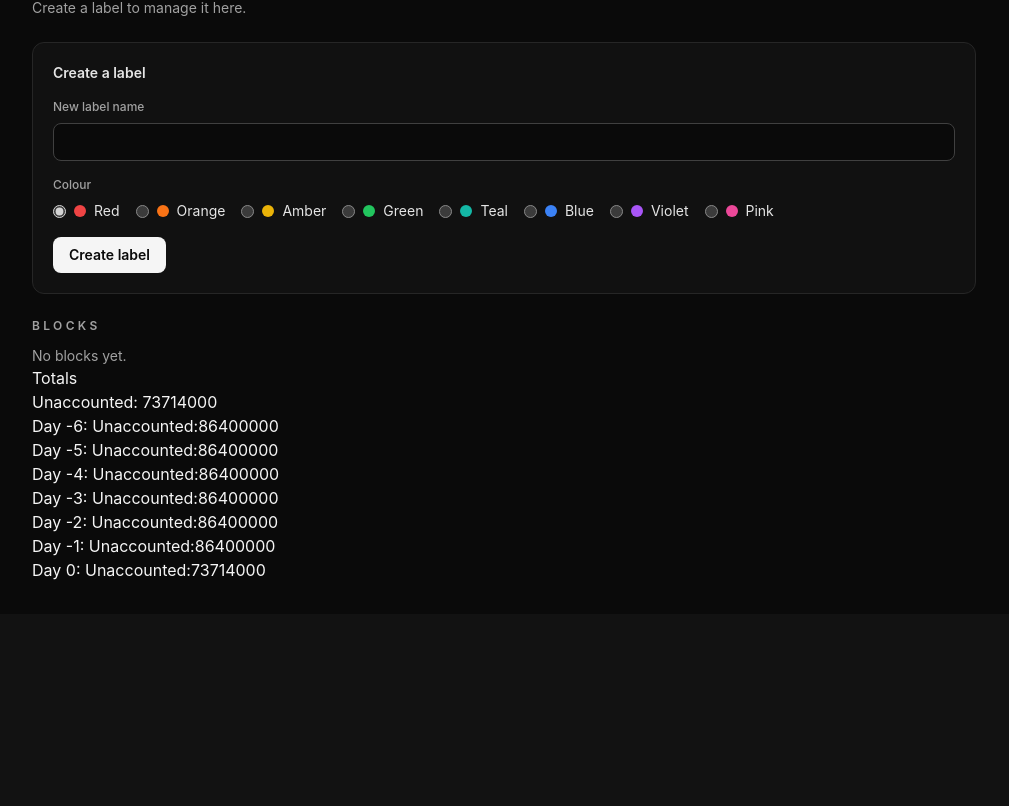
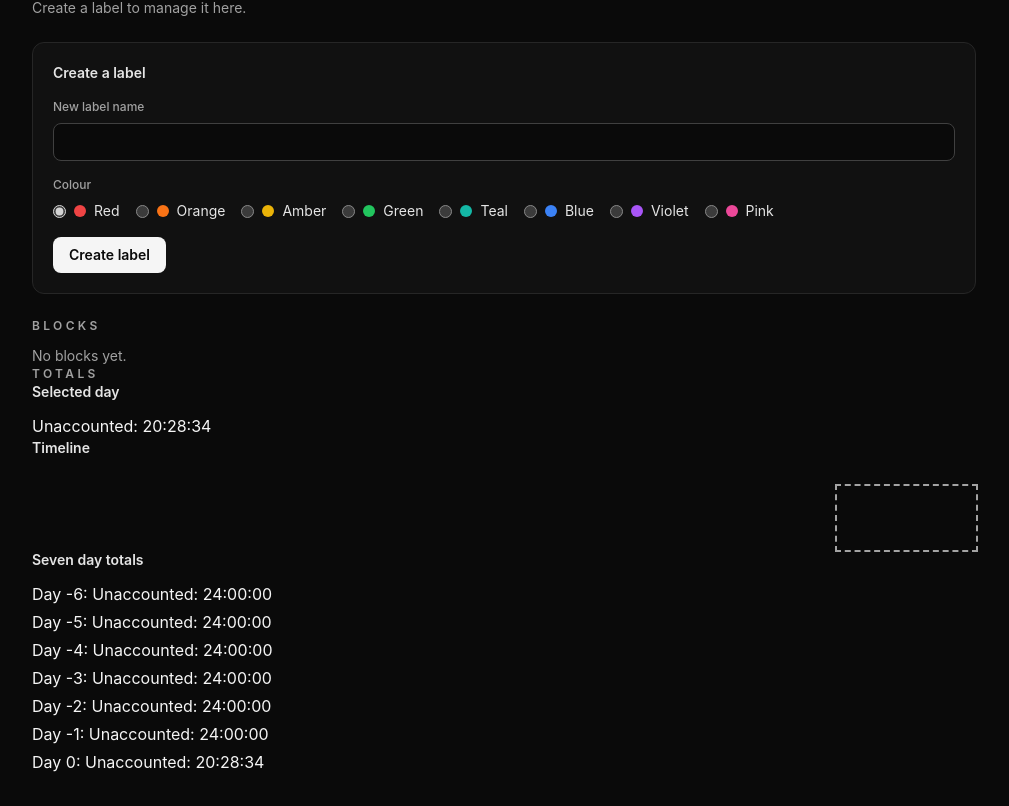
Before and after one commit to haikalbintang/24h, a React (Vite) app: page / in a window 1280 px wide. Shown: the part 552-1358 px from the top of the page, without its empty margins (136-1145 px from the left). Before the commit the page ends 1166 px from the top, so only its background shows below. Built offline with nearby package versions, Linux system fonts and the light colour scheme.

Commit message:
Add the Totals and timeline sections for issue #7

```diff
--- a/src/TotalsSection.tsx
+++ b/src/TotalsSection.tsx
@@ -1,95 +1,110 @@
-import { DAY_MS } from "./day";
-import { getLabelColour } from "./labels";
-import type { LabelId } from "./labels";
-import type { Block } from "./blocks";
+import { DAY_MS, formatClock } from './day'
+import { getLabelColour } from './labels'
+import type { Block } from './blocks'
+import type { Label, LabelId } from './labels'
 import {
   labelTotalsForDay,
   sevenDayTotals,
   timelineSegmentsForDay,
   unaccountedMsForDay,
-} from "./totals";
+  type DayTotals,
+} from './totals'
 
 export interface TotalsSectionProps {
-  labels: { id: LabelId; name: string; colourId: string }[];
-  blocks: Block[];
-  anchor: number;
-  now: number;
-  dayStart: number;
-  dayEnd: number;
+  labels: Label[]
+  blocks: Block[]
+  anchor: number
+  now: number
+  dayStart: number
+  dayEnd: number
 }
 
 export default function TotalsSection(props: TotalsSectionProps) {
-  const totals = labelTotalsForDay(
-    props.blocks,
-    props.dayStart,
-    props.dayEnd,
-    props.now
-  );
-  const unaccounted = unaccountedMsForDay(
-    props.blocks,
-    props.dayStart,
-    props.dayEnd,
-    props.now
-  );
-  const segments = timelineSegmentsForDay(
-    props.blocks,
-    props.dayStart,
-    props.dayEnd,
-    props.now
-  );
-  const selectedDayIndex = Math.round((props.dayStart - props.anchor) / DAY_MS);
-  const seven = sevenDayTotals(
-    props.blocks,
-    props.anchor,
-    selectedDayIndex,
-    props.now
-  );
-  const colourFor = (id: LabelId) =>
-    getLabelColour(props.labels.find((l) => l.id === id)?.colourId as any)
-      .value;
-  const futureStart = Math.min(props.now, props.dayEnd);
+  const totals = labelTotalsForDay(props.blocks, props.dayStart, props.dayEnd, props.now)
+  const unaccounted = unaccountedMsForDay(props.blocks, props.dayStart, props.dayEnd, props.now)
+  const segments = timelineSegmentsForDay(props.blocks, props.dayStart, props.dayEnd, props.now)
+  const selectedDayIndex = Math.round((props.dayStart - props.anchor) / DAY_MS)
+  const seven = sevenDayTotals(props.blocks, props.anchor, selectedDayIndex, props.now)
+  const futureStart = Math.min(props.now, props.dayEnd)
+  const future = futureStart < props.dayEnd
+
+  const labelName = (labelId: LabelId) =>
+    props.labels.find((label) => label.id === labelId)?.name ?? labelId
+
+  const daySummary = (day: DayTotals) => {
+    const parts = Array.from(day.totals.entries()).map(
+      ([labelId, ms]) => `${labelName(labelId)}: ${formatClock(ms)}`,
+    )
+
+    parts.push(`Unaccounted: ${formatClock(day.unaccounted)}`)
+
+    return `Day ${day.dayIndex}: ${parts.join(' ')}`
+  }
+
   return (
     <section aria-label="Totals">
-      <h2>Totals</h2>
-      <ul role="list" aria-label="Totals">
-        {props.labels.map((l) => (
-          <li key={l.id}>
-            {l.name}: {totals.get(l.id) ?? 0}
+      <h2 className="text-xs font-semibold tracking-[0.28em] text-neutral-400 uppercase">
+        Totals
+      </h2>
+
+      <div className="grid gap-3">
+        <h3 className="text-sm font-semibold text-neutral-200">Selected day</h3>
+        <ul aria-label="Selected day totals" className="grid gap-1">
+          {props.labels.map((label) => (
+            <li key={label.id}>
+              {label.name}: {formatClock(totals.get(label.id) ?? 0)}
             </li>
           ))}
-        <li>Unaccounted: {unaccounted}</li>
+          <li>Unaccounted: {formatClock(unaccounted)}</li>
         </ul>
-      <div role="list" aria-label="Timeline">
-        {segments.map((s, i) => (
-          <span
-            key={i}
-            data-label={s.labelId}
+      </div>
+
+      <div className="grid gap-3">
+        <h3 className="text-sm font-semibold text-neutral-200">Timeline</h3>
+        <ul aria-label="Timeline" className="relative mt-4 h-16 w-full">
+          {segments.map((segment) => {
+            const label = segment.labelId
+              ? props.labels.find((candidate) => candidate.id === segment.labelId)
+              : undefined
+            const left = ((segment.start - props.dayStart) / DAY_MS) * 100
+            const width = ((segment.end - segment.start) / DAY_MS) * 100
+
+            return (
+              <li
+                key={`${segment.labelId}-${segment.start}`}
+                data-label={segment.labelId ?? undefined}
+                className="absolute top-0 h-full"
                 style={{
-              backgroundColor: s.labelId ? colourFor(s.labelId) : undefined,
-              width: `${((s.end - s.start) / (props.dayEnd - props.dayStart)) * 100}%`,
+                  left: `${left}%`,
+                  width: `${width}%`,
+                  backgroundColor: label ? getLabelColour(label.colourId).value : undefined,
                 }}
               />
-        ))}
-        {futureStart < props.dayEnd && (
-          <span
+            )
+          })}
+          {future ? (
+            <li
               data-future="true"
+              className="absolute top-0 h-full"
               style={{
-              width: `${((props.dayEnd - futureStart) / (props.dayEnd - props.dayStart)) * 100}%`,
+                left: `${((futureStart - props.dayStart) / DAY_MS) * 100}%`,
+                width: `${((props.dayEnd - futureStart) / DAY_MS) * 100}%`,
+                backgroundColor: 'transparent',
+                outline: '2px dashed #a3a3a3',
               }}
             />
-        )}
+          ) : null}
+        </ul>
       </div>
-      <ul role="list" aria-label="Seven-day totals">
-        {seven.map((d) => (
-          <li key={d.dayIndex}>
-            Day {d.dayIndex}:{" "}
-            {Array.from(d.totals.entries())
-              .map(([k, v]) => `${k}:${v}`)
-              .join(", ")}{" "}
-            Unaccounted:{d.unaccounted}
-          </li>
+
+      <div className="grid gap-3">
+        <h3 className="text-sm font-semibold text-neutral-200">Seven day totals</h3>
+        <ul aria-label="Seven day totals" className="grid gap-1">
+          {seven.map((day) => (
+            <li key={day.dayIndex}>{daySummary(day)}</li>
           ))}
         </ul>
+      </div>
     </section>
-  );
+  )
 }
--- a/src/totals.ts
+++ b/src/totals.ts
@@ -2,9 +2,18 @@ import { DAY_MS } from './day'
 import type { Block } from './blocks'
 import type { LabelId } from './labels'
 
-export interface LabelTotal {
-  labelId: LabelId
-  ms: number
+export interface DayTotals {
+  dayIndex: number
+  dayStart: number
+  dayEnd: number
+  totals: Map<LabelId, number>
+  unaccounted: number
+}
+
+export interface TimelineSegment {
+  labelId: LabelId | null
+  start: number
+  end: number
 }
 
 export function dayBounds(anchor: number, dayIndex: number) {
@@ -12,29 +21,27 @@ export function dayBounds(anchor: number, dayIndex: number) {
   return { dayStart, dayEnd: dayStart + DAY_MS }
 }
 
-export function blocksInDay(blocks: Block[], dayStart: number, dayEnd: number): Block[] {
-  return blocks.filter((b) => b.start < dayEnd && (b.end ?? Infinity) > dayStart)
+export function elapsedMsForDay(dayStart: number, dayEnd: number, now: number) {
+  return Math.max(0, Math.min(now, dayEnd) - dayStart)
 }
 
-export function clipToDay(block: Block, dayStart: number, dayEnd: number, now: number): number {
-  const end = block.end ?? now
-  const s = Math.max(block.start, dayStart)
-  const e = Math.min(end, dayEnd, now)
-  return Math.max(0, e - s)
-}
-
-export function labelTotalsForDay(
+export function blocksInDay(
   blocks: Block[],
   dayStart: number,
   dayEnd: number,
+): Block[] {
+  return blocks.filter((block) => block.start < dayEnd && (block.end ?? Infinity) > dayStart)
+}
+
+export function clippedBlockMs(
+  block: Block,
+  dayStart: number,
+  dayEnd: number,
   now: number,
-): Map<LabelId, number> {
-  const totals = new Map<LabelId, number>()
-  for (const block of blocksInDay(blocks, dayStart, dayEnd)) {
-    const ms = clipToDay(block, dayStart, dayEnd, now)
-    totals.set(block.labelId, (totals.get(block.labelId) ?? 0) + ms)
-  }
-  return totals
+): number {
+  const end = Math.min(block.end ?? now, dayEnd, now)
+  const start = Math.max(block.start, dayStart)
+  return Math.max(0, end - start)
 }
 
 export function accountedMsForDay(
@@ -45,9 +52,25 @@ export function accountedMsForDay(
 ): number {
   let total = 0
   for (const block of blocksInDay(blocks, dayStart, dayEnd)) {
-    total += clipToDay(block, dayStart, dayEnd, now)
+    total += clippedBlockMs(block, dayStart, dayEnd, now)
   }
   return total
+}
+
+export function labelTotalsForDay(
+  blocks: Block[],
+  dayStart: number,
+  dayEnd: number,
+  now: number,
+): Map<LabelId, number> {
+  const totals = new Map<LabelId, number>()
+
+  for (const block of blocksInDay(blocks, dayStart, dayEnd)) {
+    const ms = clippedBlockMs(block, dayStart, dayEnd, now)
+    totals.set(block.labelId, (totals.get(block.labelId) ?? 0) + ms)
+  }
+
+  return totals
 }
 
 export function unaccountedMsForDay(
@@ -56,9 +79,8 @@ export function unaccountedMsForDay(
   dayEnd: number,
   now: number,
 ): number {
-  const elapsed = Math.min(now, dayEnd) - dayStart
-  const available = Math.max(0, elapsed)
-  return Math.max(0, available - accountedMsForDay(blocks, dayStart, dayEnd, now))
+  const elapsed = elapsedMsForDay(dayStart, dayEnd, now)
+  return Math.max(0, elapsed - accountedMsForDay(blocks, dayStart, dayEnd, now))
 }
 
 export function sevenDayTotals(
@@ -66,22 +88,23 @@ export function sevenDayTotals(
   anchor: number,
   selectedDayIndex: number,
   now: number,
-): { dayIndex: number; dayStart: number; dayEnd: number; totals: Map<LabelId, number>; unaccounted: number }[] {
-  const result: { dayIndex: number; dayStart: number; dayEnd: number; totals: Map<LabelId, number>; unaccounted: number }[] = []
-  for (let i = 0; i < 7; i++) {
-    const dayIndex = selectedDayIndex - (6 - i)
+): DayTotals[] {
+  const result: DayTotals[] = []
+
+  for (let offset = 6; offset >= 0; offset--) {
+    const dayIndex = selectedDayIndex - offset
     const { dayStart, dayEnd } = dayBounds(anchor, dayIndex)
-    const totals = labelTotalsForDay(blocks, dayStart, dayEnd, now)
-    const unaccounted = unaccountedMsForDay(blocks, dayStart, dayEnd, now)
-    result.push({ dayIndex, dayStart, dayEnd, totals, unaccounted })
+
+    result.push({
+      dayIndex,
+      dayStart,
+      dayEnd,
+      totals: labelTotalsForDay(blocks, dayStart, dayEnd, now),
+      unaccounted: unaccountedMsForDay(blocks, dayStart, dayEnd, now),
+    })
   }
+
   return result
-}
-
-export interface TimelineSegment {
-  labelId: LabelId | null
-  start: number
-  end: number
 }
 
 export function timelineSegmentsForDay(
@@ -90,13 +113,14 @@ export function timelineSegmentsForDay(
   dayEnd: number,
   now: number,
 ): TimelineSegment[] {
-  const clipped = blocksInDay(blocks, dayStart, dayEnd)
-    .map((b) => ({
-      labelId: b.labelId,
-      start: Math.max(b.start, dayStart),
-      end: Math.min(b.end ?? now, dayEnd, now),
+  const segments = blocksInDay(blocks, dayStart, dayEnd)
+    .map((block) => ({
+      labelId: block.labelId,
+      start: Math.max(block.start, dayStart),
+      end: Math.min(block.end ?? now, dayEnd, now),
     }))
-    .filter((s) => s.end > s.start)
+    .filter((segment) => segment.end > segment.start)
     .sort((a, b) => a.start - b.start)
-  return clipped
+
+  return segments
 }
```
Also changed, not shown: src/App.tsx (+9 -12 lines), 2 other files (tests, documents, lock files or other folders). Lines whose indentation alone changed are shown as unchanged.
